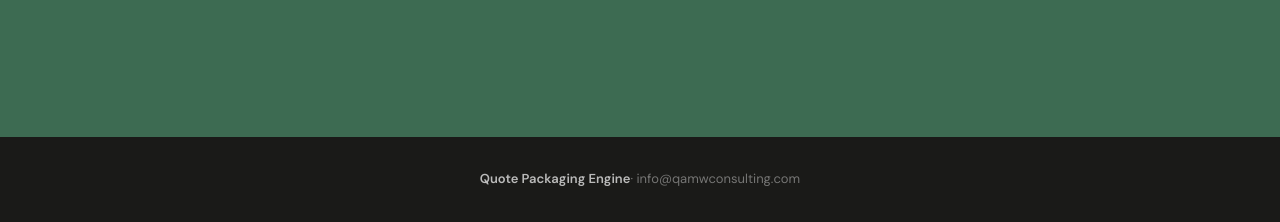
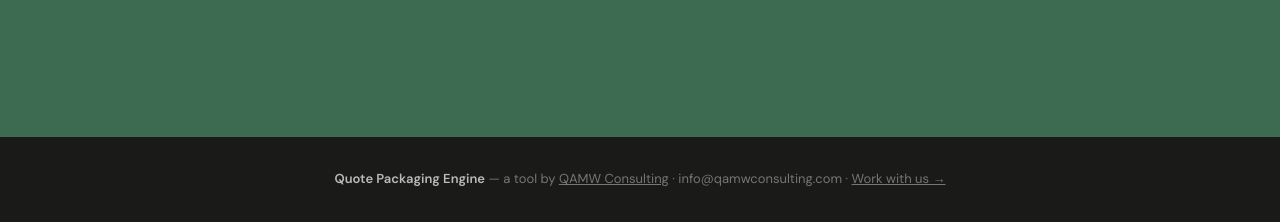
Before and after one commit to Qwhitfield/qpe-site, a plain HTML site: page index.html in a window 1280 px wide. Shown: the part 4237-4459 px from the top of the page. Drawn offline with Linux system fonts and the light colour scheme; a script that the page names is missing.

Commit message:
Update index.html

```diff
--- a/index.html
+++ b/index.html
@@ -743,7 +743,8 @@
 <!-- FOOTER -->
 <!-- FOOTER -->
 <footer>
-  <p><strong>Quote Packaging Engine</strong>· info@qamwconsulting.com</p>
+<p><strong>Quote Packaging Engine</strong> — a tool by <a href="./audit.html" style="color: rgba(255,255,255,0.4); text-decoration: underline;">QAMW Consulting</a> · info@qamwconsulting.com · <a href="./qamw-offer-audit.html" style="color: rgba(255,255,255,0.4); text-decoration: underline;">Work with us →</a></p>
+
 </footer>
 
 <script>
```
